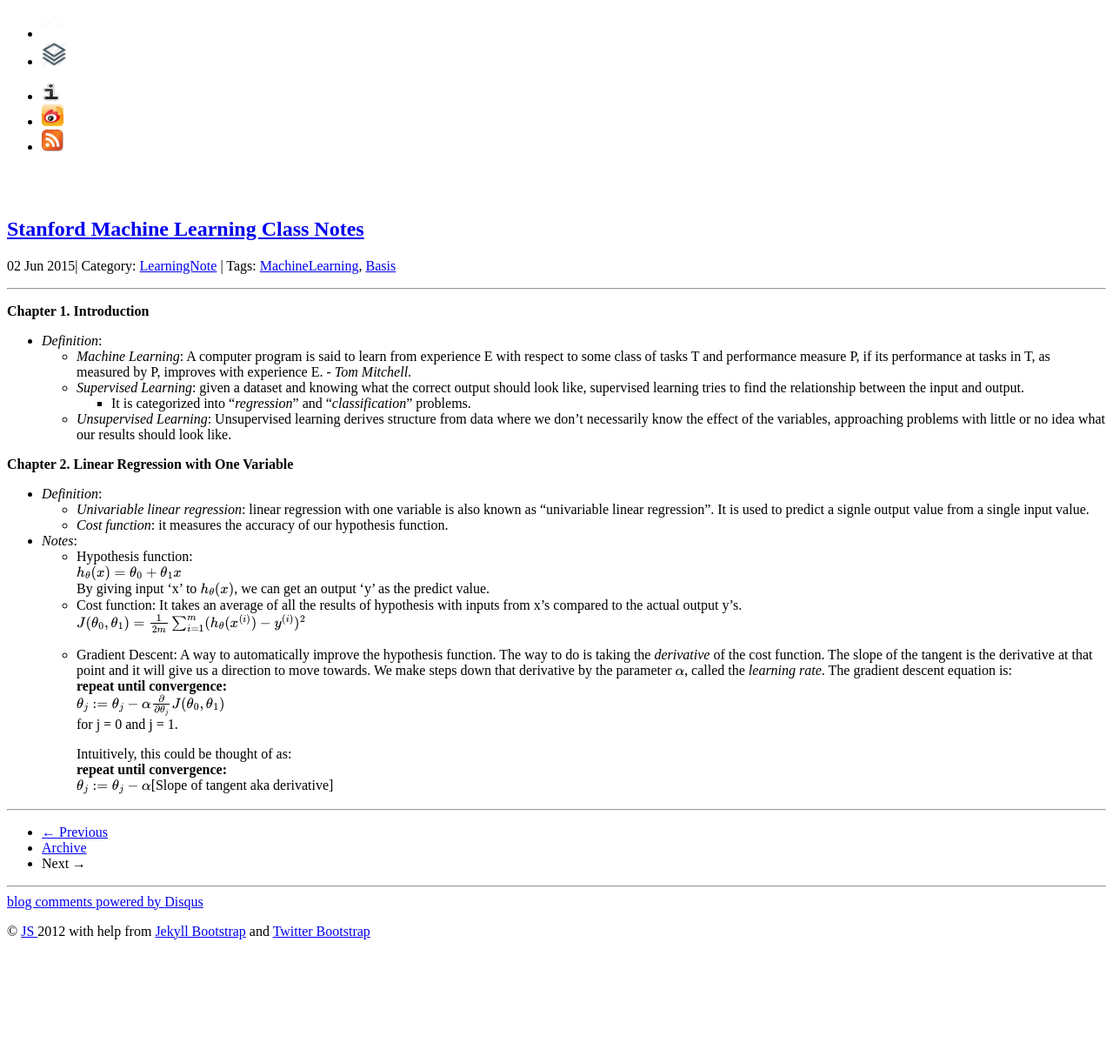
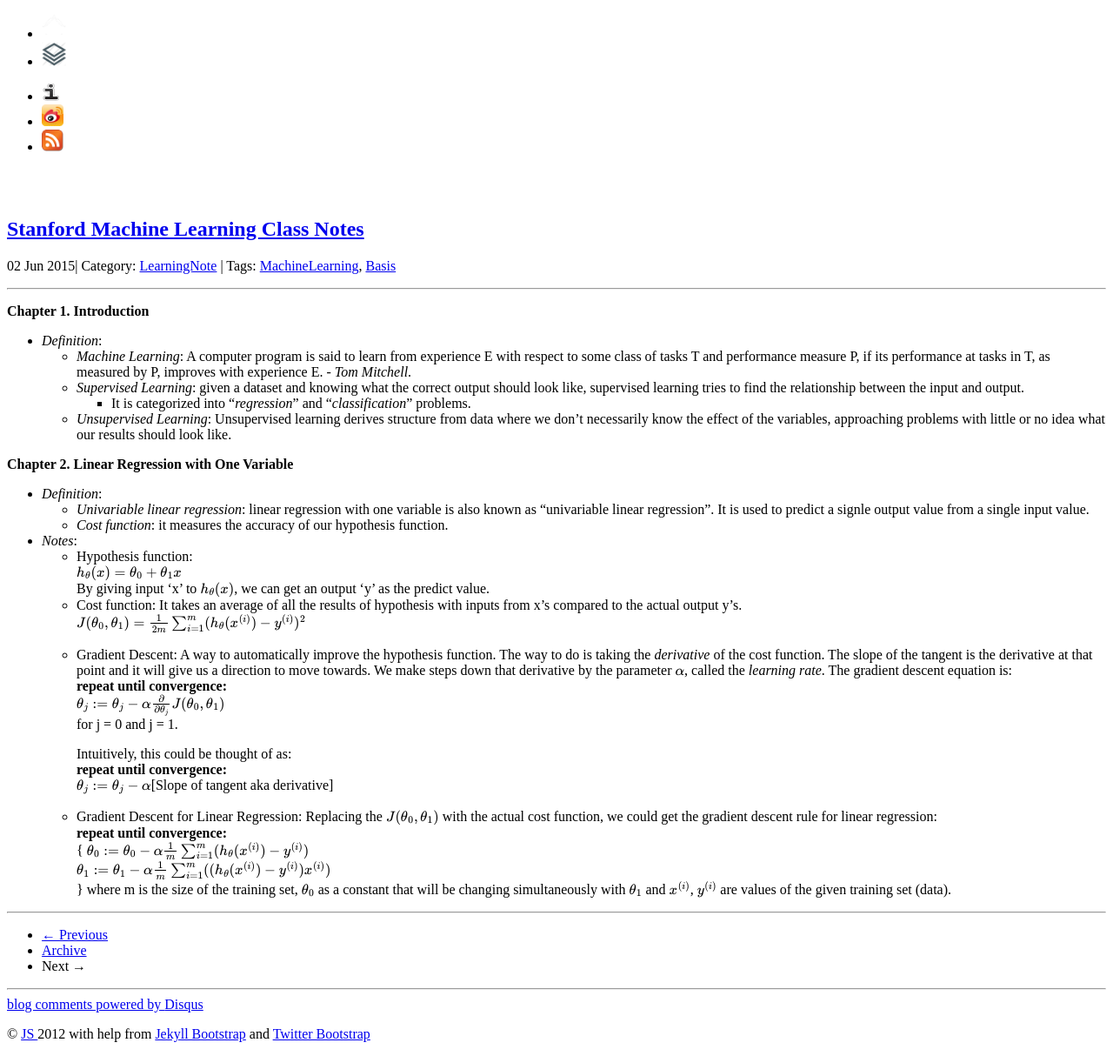
Before and after one commit to 0xAS/0xas.github.com, a Jekyll site: the page built from _posts/2015-06-02-Stanford-Machine-Learning-Class-Notes.md, in a window 1280 px wide. Shown: the whole page at 87% size. Built offline with Jekyll 4.4.1, drawn with Linux system fonts in a browser that asks for light colours; formulas are drawn with MathJax 3; comment, search, counter and statistics services are not loaded; before the commit the page ends 1096 px from its top, so only the background shows below that.

Commit message:
test
test

```diff
--- a/_posts/2015-06-02-Stanford-Machine-Learning-Class-Notes.md
+++ b/_posts/2015-06-02-Stanford-Machine-Learning-Class-Notes.md
@@ -33,3 +33,10 @@ tags : [MachineLearning, Basis]
         Intuitively, this could be thought of as: \\
         **repeat until convergence:**\\
         $$ \theta_j := \theta_j - \alpha$$[Slope of tangent aka derivative]
+    + Gradient Descent for Linear Regression: Replacing the $$J(\theta_0, \theta_1)$$ with the actual cost function, we could get the gradient descent rule for linear regression:\\
+        **repeat until convergence:**\\
+        {
+            $$\theta_0 := \theta_0 - \alpha \frac{1}{m}\sum_{i=1}^m(h_{\theta}(x^{(i)}) - y^{(i)})$$ \\
+            $$\theta_1 := \theta_1 - \alpha \frac{1}{m}\sum_{i=1}^m((h_{\theta}(x^{(i)}) - y^{(i)})x^{(i)})$$ \\
+        }
+        where m is the size of the training set, $$\theta_0$$ as a constant that will be changing simultaneously with $$\theta_1$$ and $$x^{(i)}$$, $$y^{(i)}$$ are values of the given training set (data).
```
